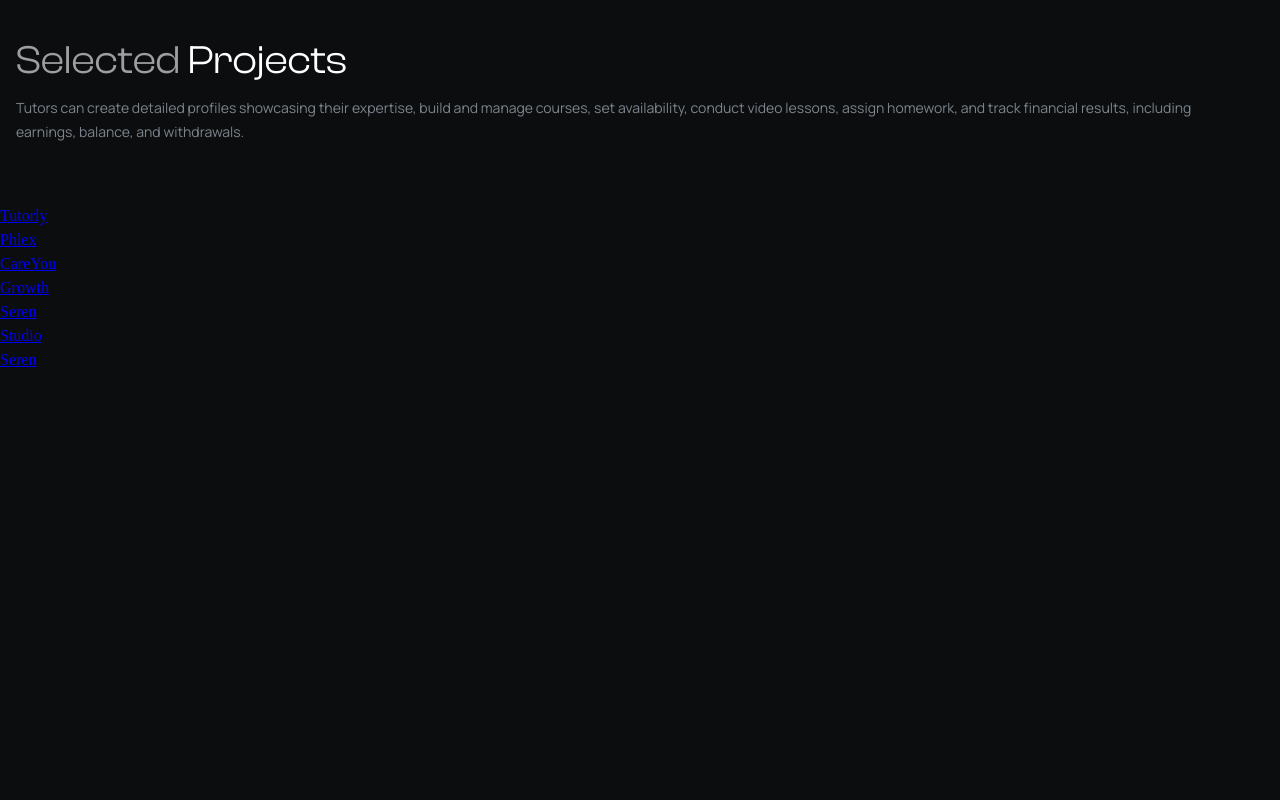
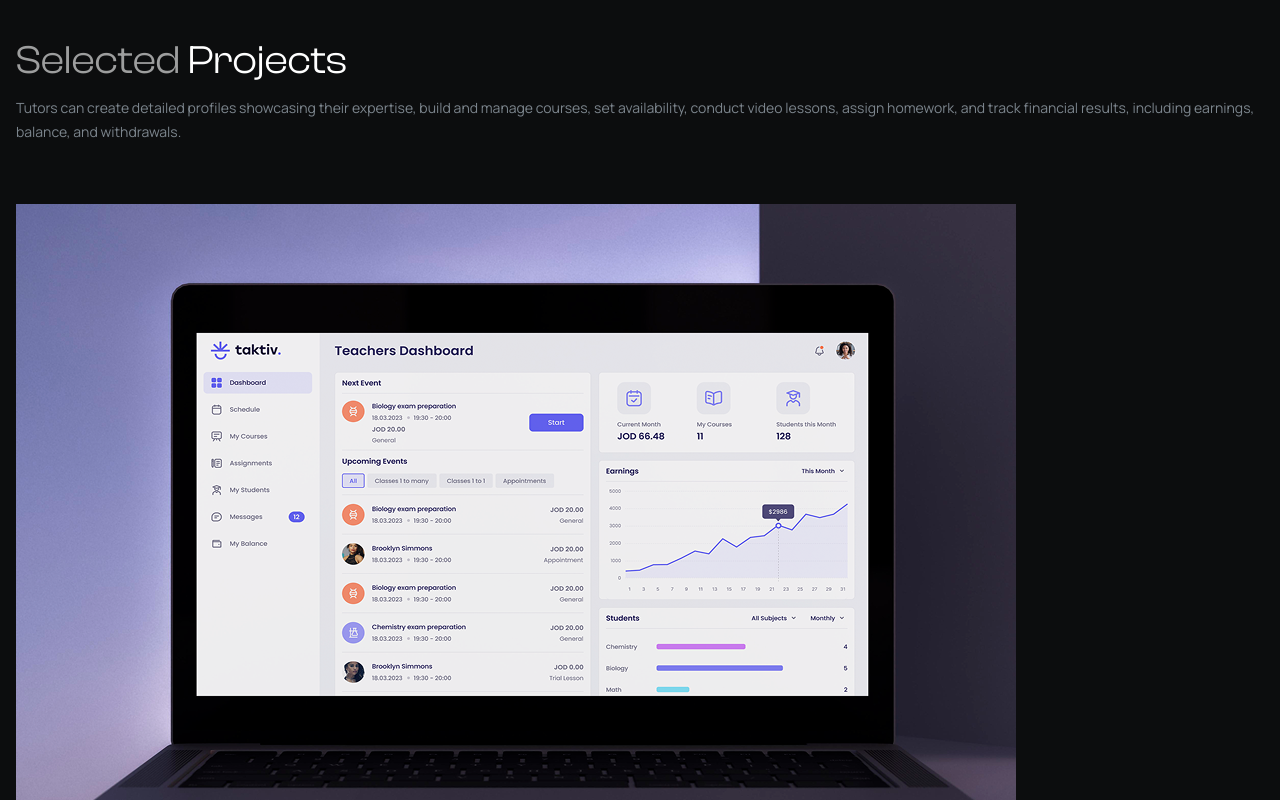
Before and after one commit to IgBovt/Portfolio, a React (Vite) app: page / in a window 1280 px wide. Built offline with nearby package versions, Linux system fonts and the light colour scheme.

Commit message:
add project items

```diff
--- a/src/components/ProjectList/ProjectList.jsx
+++ b/src/components/ProjectList/ProjectList.jsx
@@ -4,7 +4,7 @@ import { projects } from '../../helpers/projects';
 
 export default function ProjectList() {
   return (
-    <section className={css.listContsiner}>
+    <section className={css.listContainer}>
       <div className={css.textContainer}>
         <h1 className={css.title}>
           <span className={css.span}>Selected</span> Projects
@@ -19,7 +19,13 @@ export default function ProjectList() {
       <ul className={css.list}>
         {projects.map(({ name, id }) => (
           <li key={id} className={css.listItem}>
-            <Link to={`/project/${name}`}>{name}</Link>
+            <Link to={`/project/${name}`}>
+              <img
+                className={css.img}
+                src={`/public/desktop/${name}.png`}
+                alt="project icon"
+              />
+            </Link>
           </li>
         ))}
       </ul>
--- a/src/components/ProjectList/ProjectList.module.css
+++ b/src/components/ProjectList/ProjectList.module.css
@@ -1,4 +1,4 @@
-.listContsiner {
+.listContainer {
   background-color: var(--main-black);
   position: fixed;
   top: 0;
@@ -6,12 +6,13 @@
   z-index: 2;
   height: 100vh;
   width: 100%;
+  overflow-y: scroll;
 }
 .active {
   transform: translate(100%);
 }
 .textContainer {
-  padding: 40px 40px 40px 16px;
+  padding: 40px 16px;
 }
 .title {
   color: var(--white);
@@ -32,3 +33,13 @@
   line-height: 24px;
   margin-bottom: 20px;
 }
+.list {
+  display: flex;
+  flex-direction: column;
+  gap: 12px;
+  padding: 0px 16px 40px 16px;
+}
+.listItem {
+  /* margin-left: auto;
+  margin-right: auto; */
+}
--- a/src/helpers/projects.js
+++ b/src/helpers/projects.js
@@ -1,3 +1,3 @@
 export const projects = [
-    {id: '1', name: 'Tutorly'}, {id: '2', name: 'Phlex'},{id: '3', name: 'CareYou'},{id: '4', name: 'Growth'}, {id: '5', name: 'Seren'}, {id: '6', name: 'Studio'}, {id: '7', name: 'Seren'}
+    {id: '1', name: 'Tutorly'}, {id: '2', name: 'Phlex'},{id: '3', name: 'CareYou'},{id: '4', name: 'Growth'}, {id: '5', name: 'Seren'}, {id: '6', name: 'Studio'}, {id: '7', name: 'Olas'}
 ]
```
